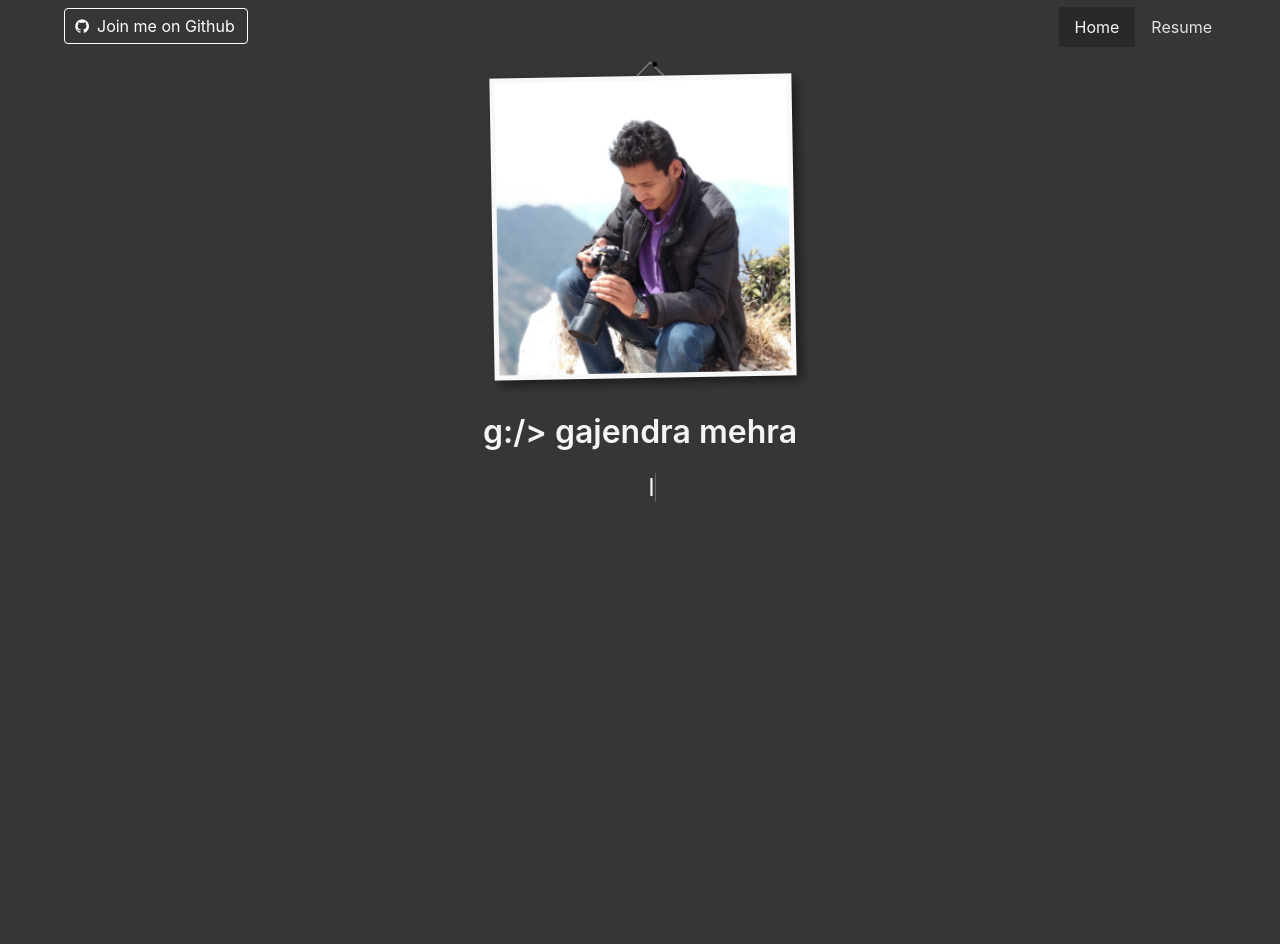
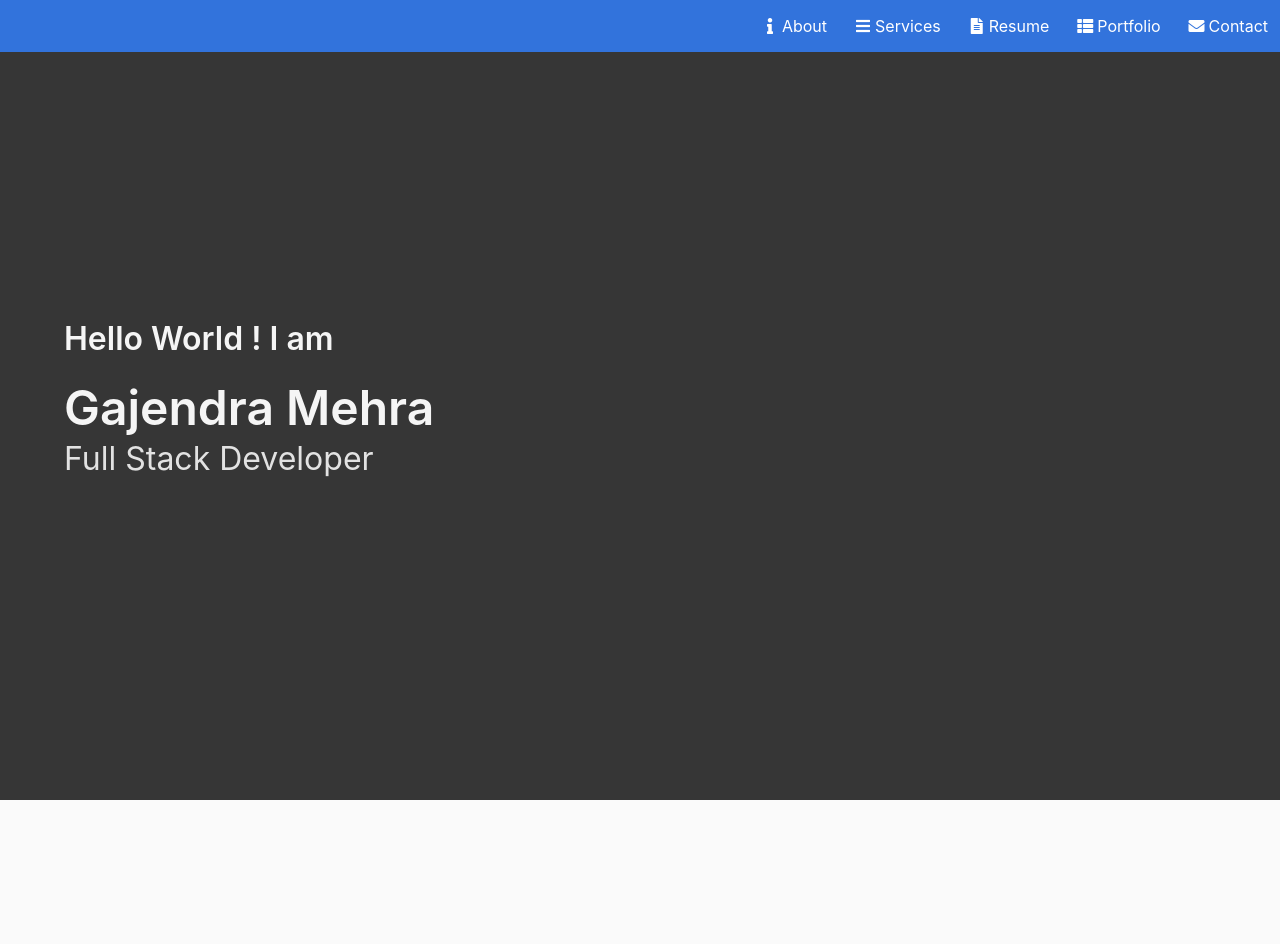
Before and after one commit to GajendraMehra/Gajendramehra.github.io, a PHP site: page / in a window 1280 px wide. Before the commit the page ends 502 px from the top, so only its background shows below. Run offline with PHP 8.4, Linux system fonts and the light colour scheme; some libraries are stand-ins or nearby versions.

Commit message:
Layout Changed

```diff
--- a/css/style.css
+++ b/css/style.css
@@ -19,16 +19,13 @@ html,body{
     cursor: pointer;
 }
 
-
 .loader-image {
     position: fixed;
     margin: auto;
-    /* left: 50%;
-    top: 50%; */
     width: 100%;
     height: 100%;
     z-index: 9999;
-     background: url('../images/cube.gif') 50% 50% no-repeat #4a4a4a;
+    background: url('../images/cube.gif') 50% 50% no-repeat #4a4a4a;
     opacity: 1;
 }
 
@@ -71,3 +68,7 @@ html,body{
 #custom-menu{
     border:none;
 }
+
+.is-horizontal-center {
+    justify-content: center;
+  }
--- a/index.html
+++ b/index.html
@@ -5,106 +5,91 @@
   <meta charset="UTF-8">
   <meta name="viewport" content="width=device-width, initial-scale=1.0">
   <meta http-equiv="X-UA-Compatible" content="ie=edge">
+  <title>Personal - Free Bulma template</title>
+  <!-- <link rel="stylesheet" href="https://maxcdn.bootstrapcdn.com/font-awesome/4.7.0/css/font-awesome.min.css"> -->
+  <link rel="stylesheet" href="https://use.fontawesome.com/releases/v5.4.1/css/all.css" integrity="sha384-5sAR7xN1Nv6T6+dT2mhtzEpVJvfS3NScPQTrOxhwjIuvcA67KV2R5Jz6kr4abQsz" crossorigin="anonymous">
+  <link href="https://fonts.googleapis.com/css?family=Open+Sans:300,400,700" rel="stylesheet">
+  <!-- Bulma Version 0.8.x-->
   <link rel="stylesheet" href="https://maxcdn.bootstrapcdn.com/font-awesome/4.7.0/css/font-awesome.min.css">
   <link rel="stylesheet" href="./css/bulma.css">
   </link>
   <link rel="stylesheet" href="./css/style.css">
-  </link>
-  <!-- <script defer src="https://use.fontawesome.com/releases/v5.3.1/js/all.js"></script> -->
-
-  <title>About Gajendra</title>
+  <script async type="text/javascript" src="../js/bulma.js"></script>
 </head>
 
 <body>
-  <div class="loader-image"></div>
-
-  <section class="hero is-dark is-mobile" id="section">
-    <div class="hero-head">
-      <nav class="navbar">
-        <div class="container">
+  <!-- Navigation bar -->
+  <nav class="navbar is-link is-fixed-top">
     <div class="navbar-brand">
-            <span class="navbar-item">
-              <a class="button is-white is-outlined"
-                href="https://github.com/GajendraMehra">
-                <span class="icon">
-                  <i class="fa fa-github"></i>
-                </span>
-                <span title="Invite me for your repositories.">Join me on Github</span>
-              </a>
-            </span>
-
-            <span class="navbar-burger burger has-text-white" data-target="navbarMenu">
+      <div class="navbar-burger burger" data-target="navbarExampleTransparentExample">
         <span></span>
         <span></span>
         <span></span>
-            </span>
-          </div>
-          <div id="navbarMenu" class="navbar-menu">
-            <div class="navbar-end">
-              <div class="tabs is-right">
-                <ul id="custom-menu">
-
-                  <li class="is-active"> <a class="navbar-item is-active" id="custom-menu">
-                      Home
-                    </a></li>
-                  <li><a class="navbar-item" id="custom-menu" onclick="alert('Currently not Avaliable.')">
-                      Resume
-                    </a></li>
-
-                </ul>
-
       </div>
     </div>
+
+    <div id="navbarExampleTransparentExample" class="navbar-menu">
+      <div class="navbar-end">
+        <a class="navbar-item" href="#about">
+          <span class="icon">
+            <i class="fas fa-info"></i>
+          </span>
+          <span>About</span>
+        </a>
+        <a class="navbar-item" href="#services">
+          <span class="icon">
+            <i class="fas fa-bars"></i>
+          </span>
+          <span>Services</span>
+        </a>
+        <a class="navbar-item" href="#resume">
+          <span class="icon">
+            <i class="fas fa-file-alt"></i>
+          </span>
+          <span>Resume</span>
+        </a>
+        <a class="navbar-item" href="#portfolio">
+          <span class="icon">
+            <i class="fas fa-th-list"></i>
+          </span>
+          <span>Portfolio</span>
+        </a>
+        <a class="navbar-item" href="#contact">
+          <span class="icon">
+            <i class="fas fa-envelope"></i>
+          </span>
+          <span>Contact</span>
+        </a>
       </div>
     </div>
   </nav>
-      <div class="columns is-mobile is-centered ">
-        <div class="column is-mobile is-one-quarter-desktop is-three-quarters-tablet is-three-quarters-mobile">
-          <br>
-          <figure class="image swing">
-            <!-- <img src="https://upload.wikimedia.org/wikipedia/commons/thumb/e/ec/Mona_Lisa,_by_Leonardo_da_Vinci,_from_C2RMF_retouched.jpg/687px-Mona_Lisa,_by_Leonardo_da_Vinci,_from_C2RMF_retouched.jpg" width="200" > -->
-            <img class="" src="./images/intro.jpg" width="200">
-          </figure>
-        </div>
 
-      </div>
+  <!-- Header -->
+  <section class="hero is-dark is-fullheight is-fullheight-with-navbar">
+
+    <div class="hero-body">
+
+      <div class="container">
 
 
+       <h2 class="title is-3">Hello World ! I am</h2>
+        <h1 class="title is-1">
+         Gajendra Mehra
+        </h1>
+        <h2 class="subtitle is-3">
+          Full Stack Developer
+        </h2>
       </div>
-    <div class="hero-body">
-      <div class="columns  is-mobile is-centered">
-
-        <h2 class="title is-3"> g:/> gajendra mehra</h2>
-
-      </div>
-      <br>
-      <div class="columns  is-mobile is-centered">
-
-        <div class="title is-4">
-          <h3>
-            <span class="txt-rotate" data-period="2000"
-              data-rotate='[ "Hello World!", "I am a programmer from Devbhoomi, Uttrakhand.", "I mainly write code for Web and Mobile Applications .", "I also like bike riding and photography. ","Wanna Know more about me ? Get my resume from top right corner ." ]'></span>
-          </h3>
-        </div>
-
-      </div>
-
-    </div>
-    <div class="hero-foot">
-      <nav class="tabs is-boxed is-fullwidth">
-        <div class="container">
-          <ul>
-
-          </ul>
-        </div>
-      </nav>
     </div>
   </section>
 
 
-
+  <footer class="footer">
+    <div class="section-heading">
+     <p></p>
+    </div>
+  </footer>
 </body>
 <script src="./js/script.js"></script>
 <script src="./js/bulma.js"></script>
-
 </html>
```
Also changed, not shown: images/ajax-loader.gif (deleted), images/profile.png (added). Lines whose indentation alone changed are shown as unchanged.
